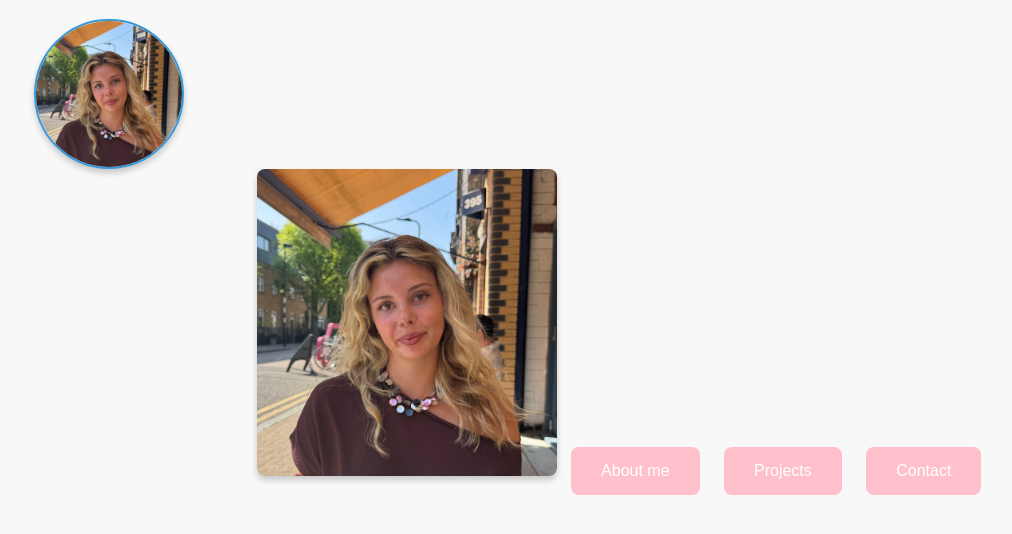
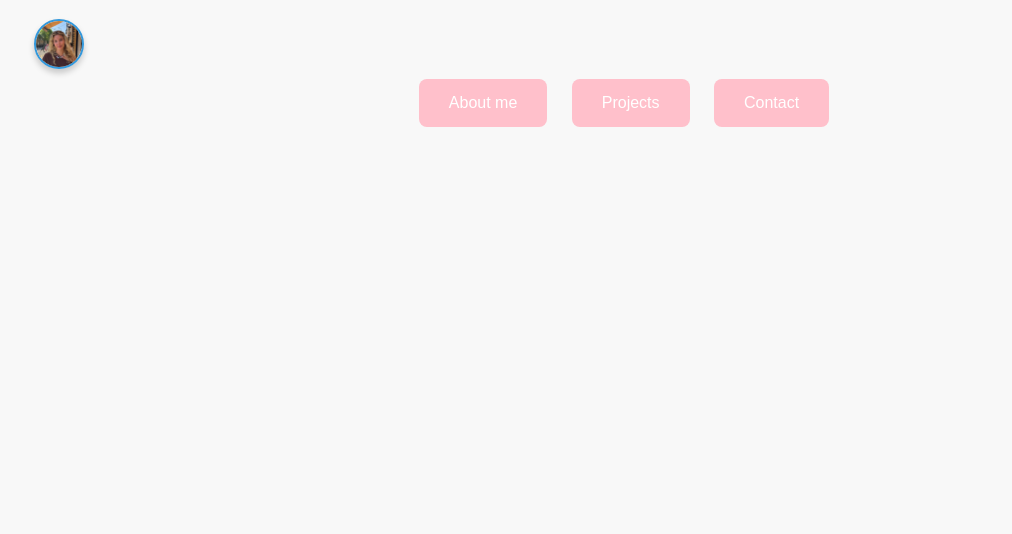
Before and after one commit to poppyfortescue/portfolio, a plain HTML site: page index.html in a window 1280 px wide. Shown: the part 126-660 px from the top of the page, without its empty margins (16-1028 px from the left). Drawn offline with Linux system fonts and the light colour scheme.

Commit message:
Describe your changes

```diff
--- a/index.html
+++ b/index.html
@@ -12,9 +12,8 @@
 <body>
   <h1> Poppy Fortescue </h1>
   <div class="circle-container">
-    <img src="images/IMG_5972.jpeg" alt="My Image">
+    <img src="images/IMG_5972.jpeg" alt="My Image" id="profile pic">
   </div>
-  <img src="images/IMG_5972.jpeg" alt="Picture of myself" width="300" id="profile pic">
   <a href="pages/about.html"><button>About me</button></a>
   <a href="pages/projects.html"><button>Projects</button></a>
   <a href="pages/contact.html"><button>Contact</button></a>
--- a/styles.css
+++ b/styles.css
@@ -45,8 +45,8 @@ img {
   box-shadow: 0 4px 6px rgba(0,0,0,0.2); /* subtle shadow */
 }
 .circle-container {
-  width: 150px;            /* square container */
-  height: 150px;
+  width: 50px;            /* square container */
+  height: 50px;
   border-radius: 50%;      /* makes the container a circle */
   overflow: hidden;        /* hides anything outside the circle */
   border: 2px solid #3498db; /* optional border */
```
